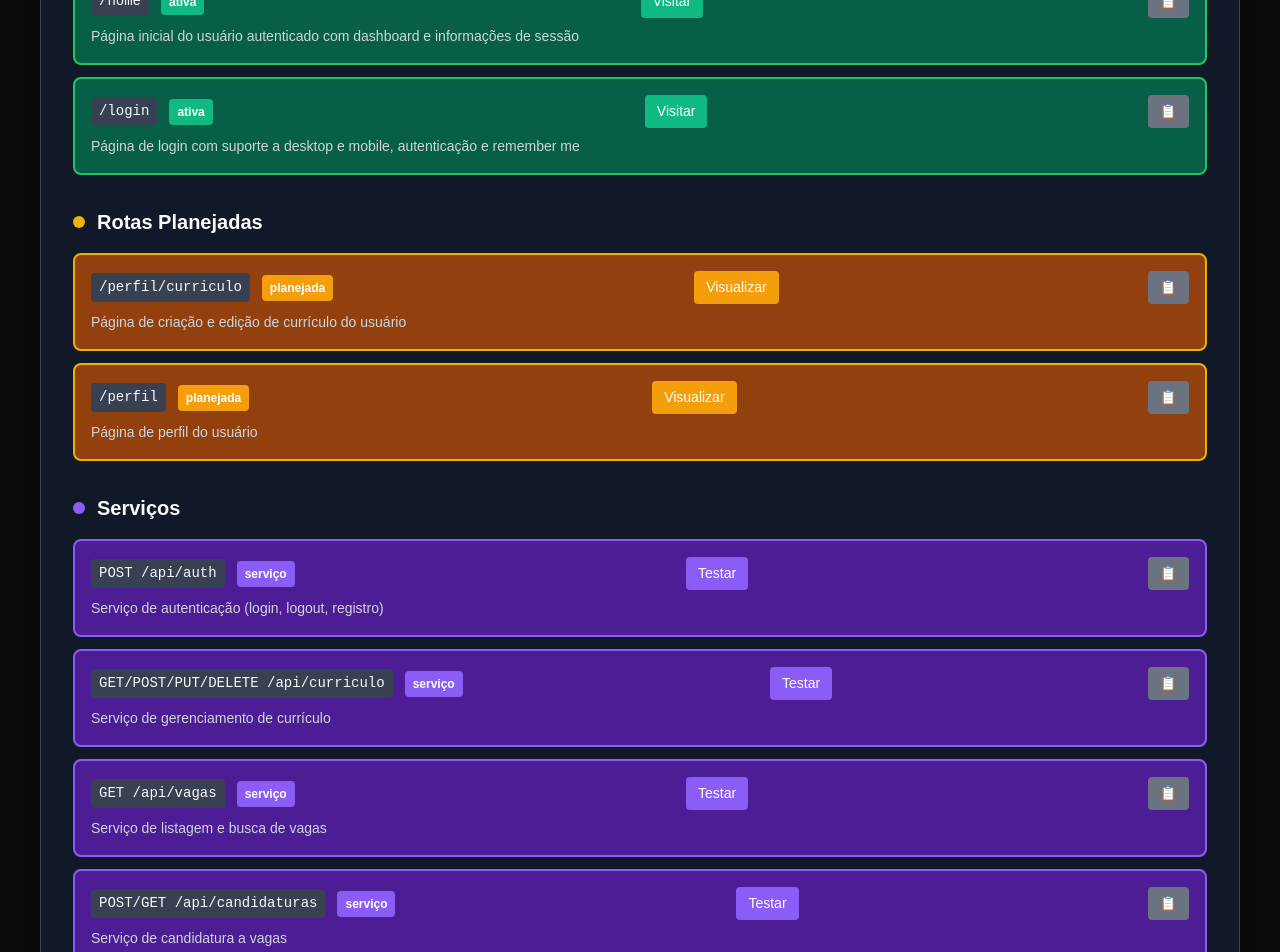
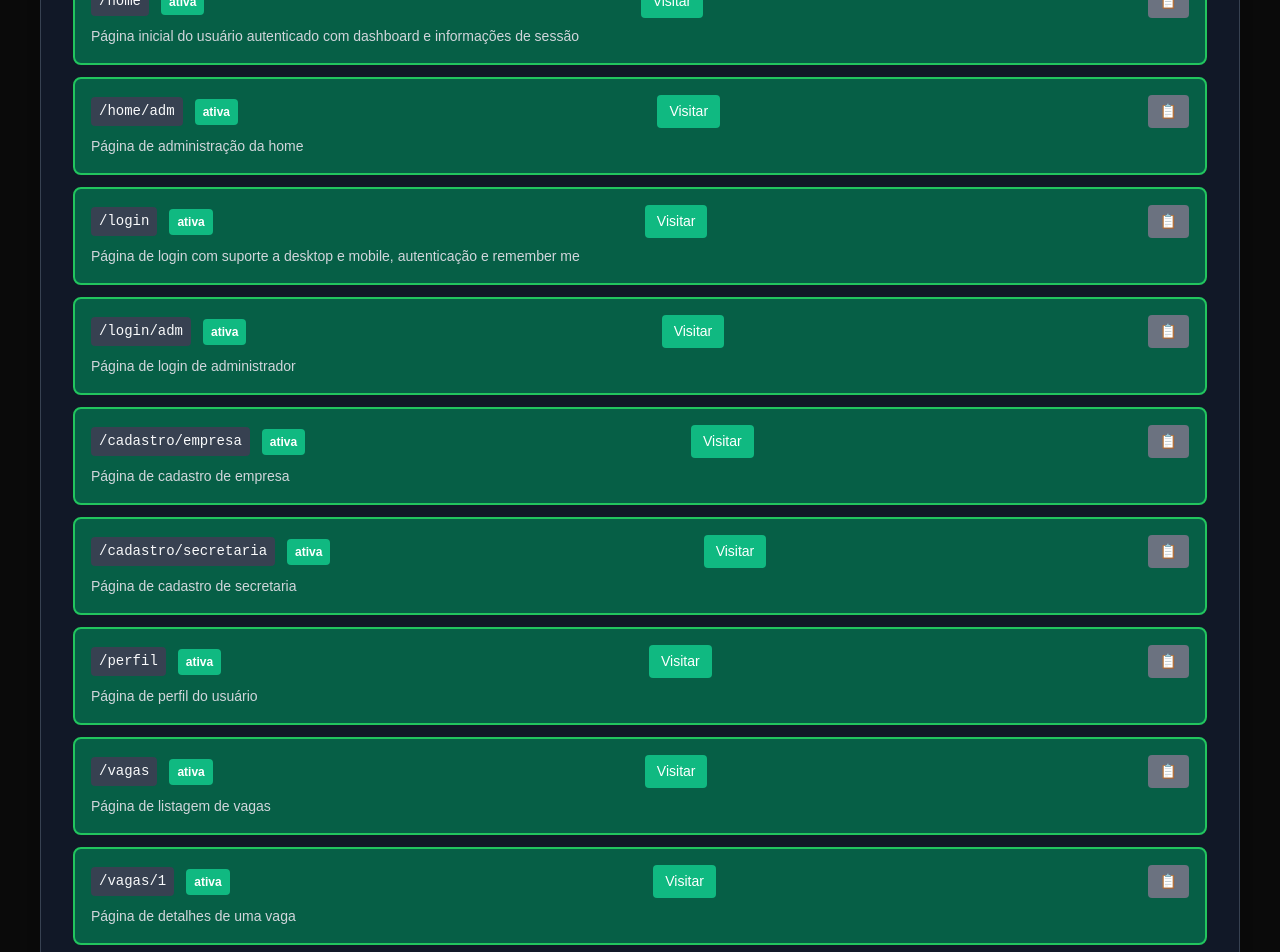
Before and after one commit to zauns/projeto-sara-frontend, a Next.js app: page / in a window 1280 px wide. Shown: the part 500-1452 px from the top of the page. Built offline with nearby package versions, Linux system fonts and the light colour scheme.

Commit message:
feat: update pagina debug

```diff
--- a/src/app/page.tsx
+++ b/src/app/page.tsx
@@ -31,9 +31,44 @@ export default function DebugRoutesPage() {
       status: "active",
     },
     {
+      path: "/home/adm",
+      description: "Página de administração da home",
+      status: "active",
+    },
+    {
       path: "/login",
       description:
         "Página de login com suporte a desktop e mobile, autenticação e remember me",
+      status: "active",
+    },
+    {
+      path: "/login/adm",
+      description: "Página de login de administrador",
+      status: "active",
+    },
+    {
+      path: "/cadastro/empresa",
+      description: "Página de cadastro de empresa",
+      status: "active",
+    },
+    {
+      path: "/cadastro/secretaria",
+      description: "Página de cadastro de secretaria",
+      status: "active",
+    },
+    {
+      path: "/perfil",
+      description: "Página de perfil do usuário",
+      status: "active",
+    },
+    {
+      path: "/vagas",
+      description: "Página de listagem de vagas",
+      status: "active",
+    },
+    {
+      path: "/vagas/1",
+      description: "Página de detalhes de uma vaga",
       status: "active",
     },
 
@@ -41,11 +76,6 @@ export default function DebugRoutesPage() {
     {
       path: "/perfil/curriculo",
       description: "Página de criação e edição de currículo do usuário",
-      status: "planned",
-    },
-    {
-      path: "/perfil",
-      description: "Página de perfil do usuário",
       status: "planned",
     },
 
```
